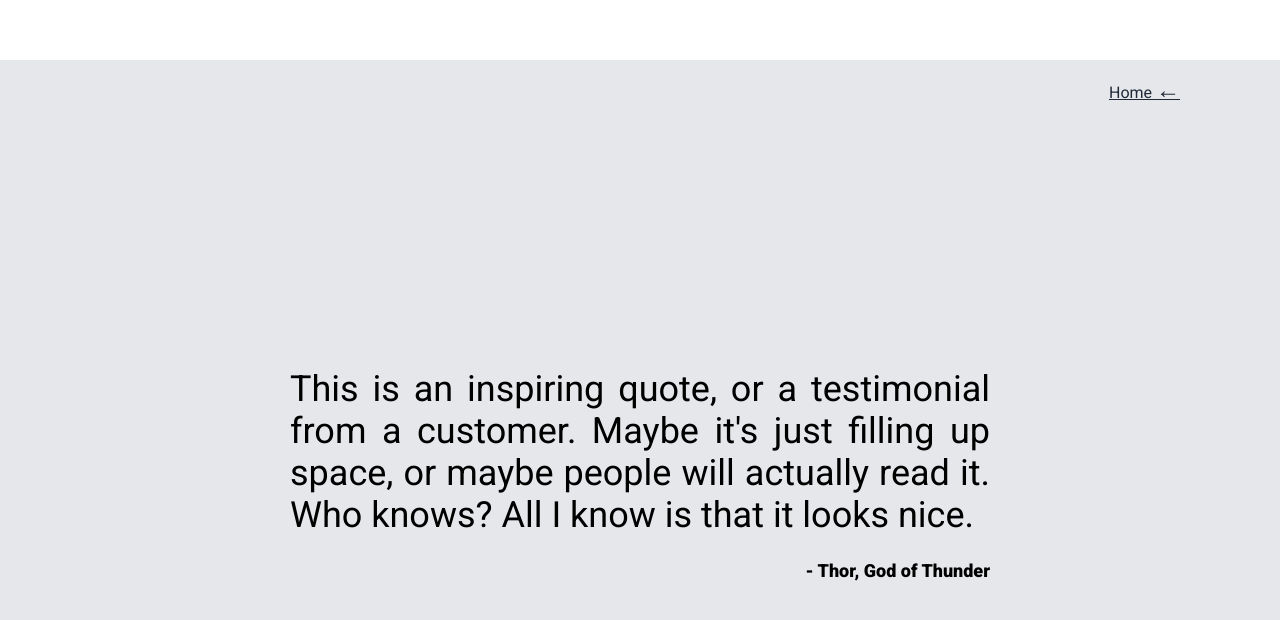
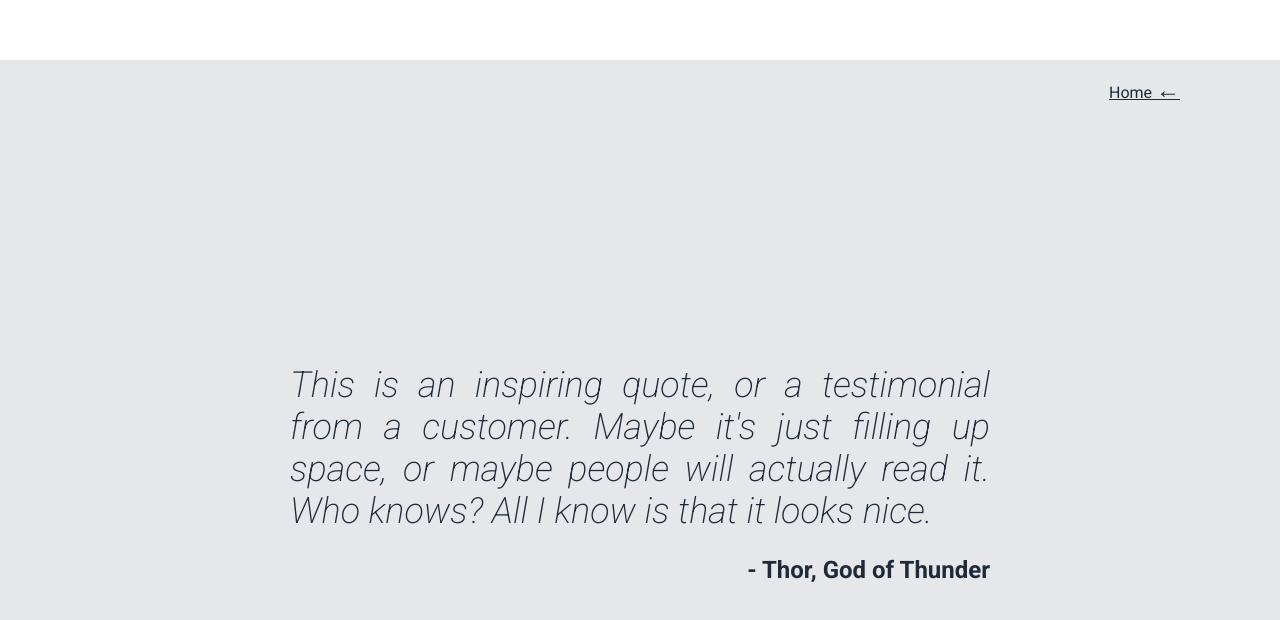
Before and after one commit to mvfranco94/foundation-landing-page, a plain HTML site: page index.html in a window 1280 px wide. Shown: the part 1540-2160 px from the top of the page. Drawn offline with Linux system fonts and the light colour scheme.

Commit message:
Adjust quotation's font style and weight.

```diff
--- a/css/styles.css
+++ b/css/styles.css
@@ -159,6 +159,7 @@
   display: flex;
   flex-direction: column;
   background: #e5e7eb;
+  color: #1f2937;
 }
 
 .quote {
@@ -174,10 +175,12 @@
 .quote p:first-child {
   font-size: 36px;
   text-align: justify;
+  font-style: italic;
+  font-weight: 200;
 }
 
 .quote p:last-child {
   align-self: flex-end;
-  font-size: 18px;
-  font-weight: 900;
+  font-size: 24px;
+  font-weight: 700;
 }
```
